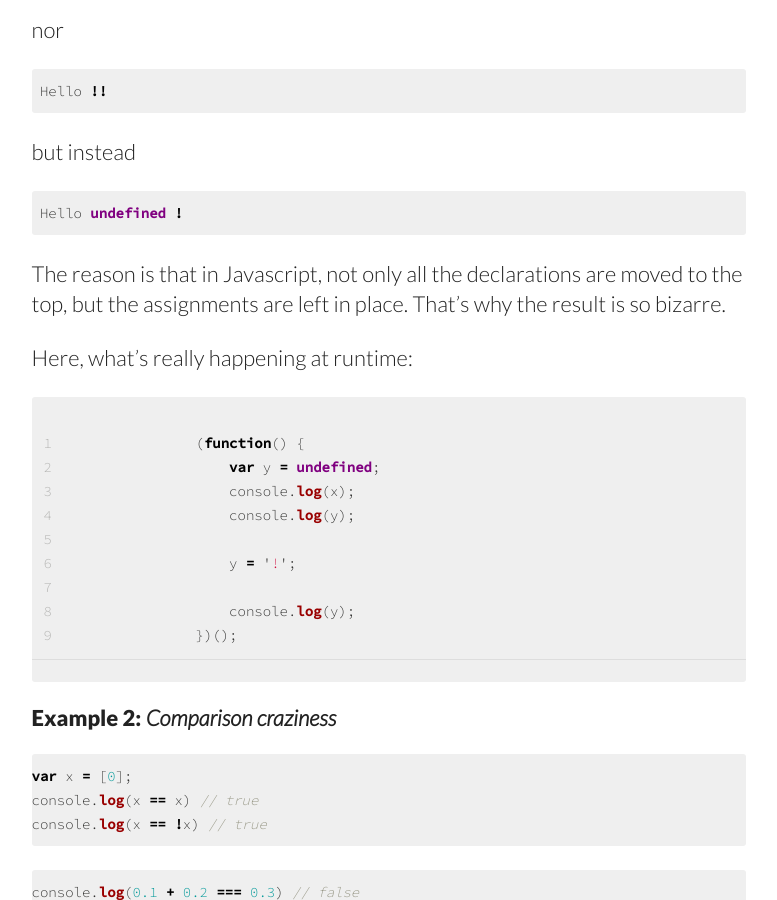
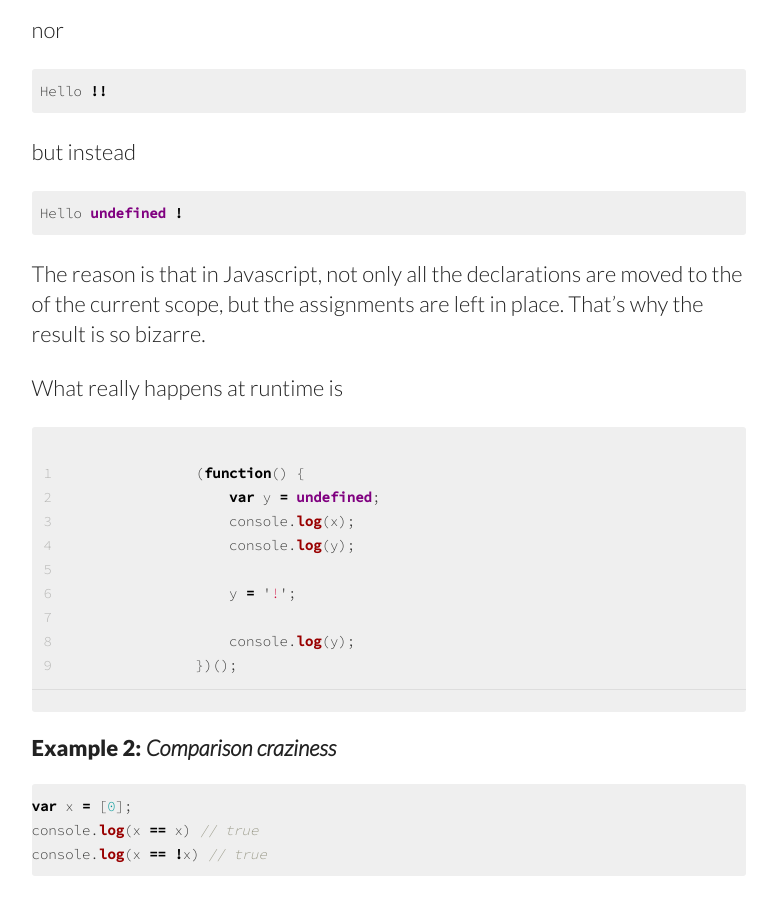
Before and after one commit to JLBoor/jlboor.github.io, a Jekyll site: the page built from _posts/angularjs/2015-03-04-angular-best-practices-introduction.md, in a window 1280 px wide and 900 px high, scrolled down 1701 px. Shown: the whole window, without its empty margins (348-1125 px from the left). Built offline with Jekyll 4.4.1, drawn with Linux system fonts in a browser that asks for light colours; nearby versions of some CDN libraries; comment, search, counter and statistics services are not loaded.

Commit message:
angular js best practices introduction

```diff
--- a/_posts/angularjs/2015-03-04-angular-best-practices-introduction.md
+++ b/_posts/angularjs/2015-03-04-angular-best-practices-introduction.md
@@ -52,9 +52,9 @@ nor
 but instead
 {% highlight js %} Hello undefined ! {% endhighlight %}
 
-The reason is that in Javascript, not only all the declarations are moved to the top, but the assignments are left in place. That's why the result is so bizarre.
+The reason is that in Javascript, not only all the declarations are moved to the of the current scope, but the assignments are left in place. That's why the result is so bizarre.
 
-Here,  what's really happening at runtime:
+What really happens at runtime is
 
 {% highlight js linenos=table  %}
 (function() {
```
